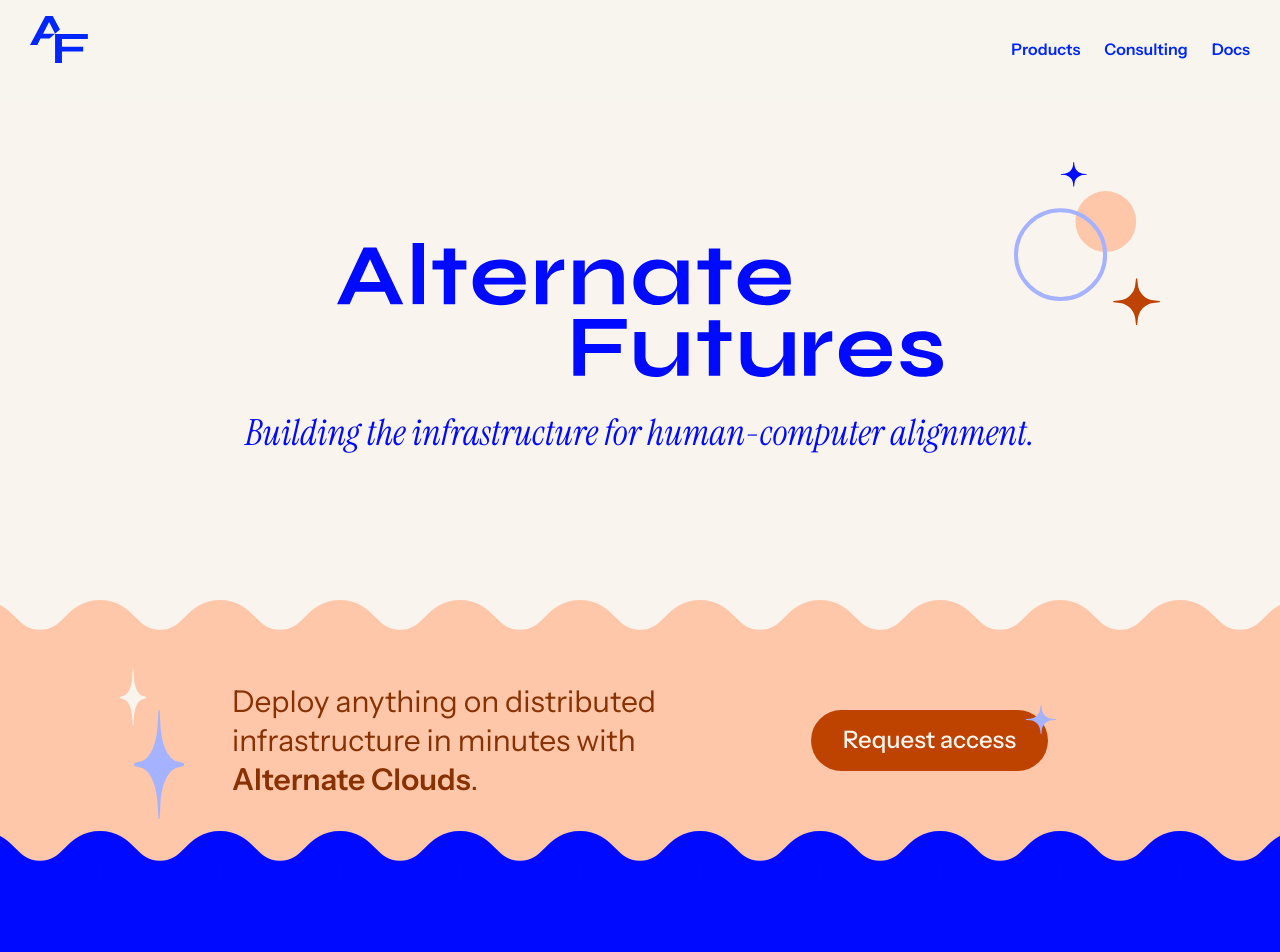
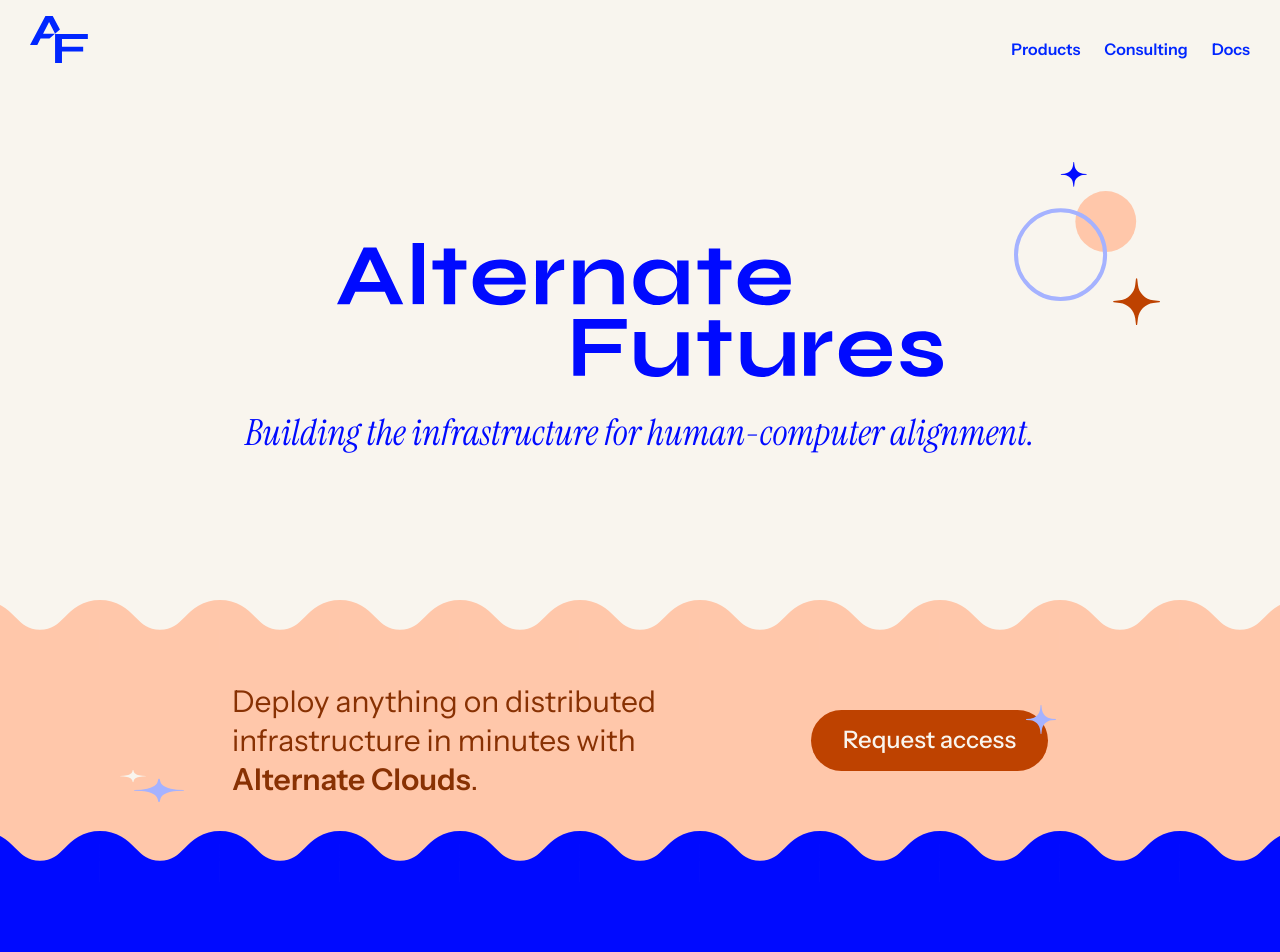
Before and after one commit to alternatefutures/web-alternatefutures.ai, a Next.js app: page / in a window 1280 px wide. Shown: the top 952 px of the page. Built offline with nearby package versions, Linux system fonts and the light colour scheme.

Commit message:
Fix decorative-bottom aspect ratio to prevent stretching

```diff
--- a/src/app/landing.css
+++ b/src/app/landing.css
@@ -241,6 +241,8 @@
   bottom: 12px;
   z-index: 1;
   pointer-events: none;
+  object-fit: contain;
+  aspect-ratio: 73 / 75.022;
 }
 
 /* Responsive Design */
```
